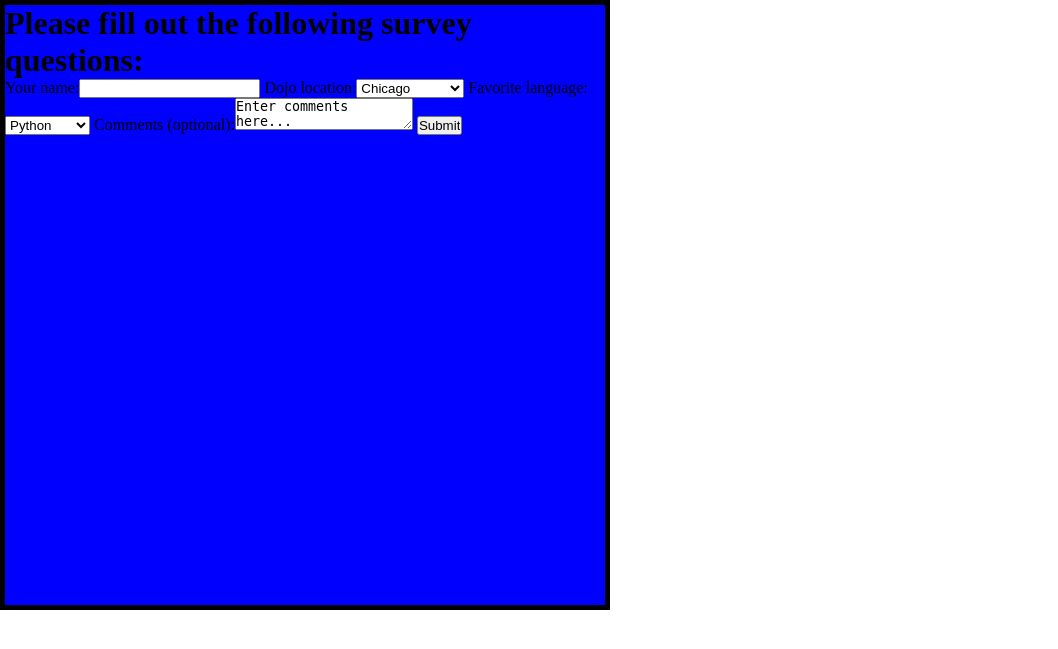
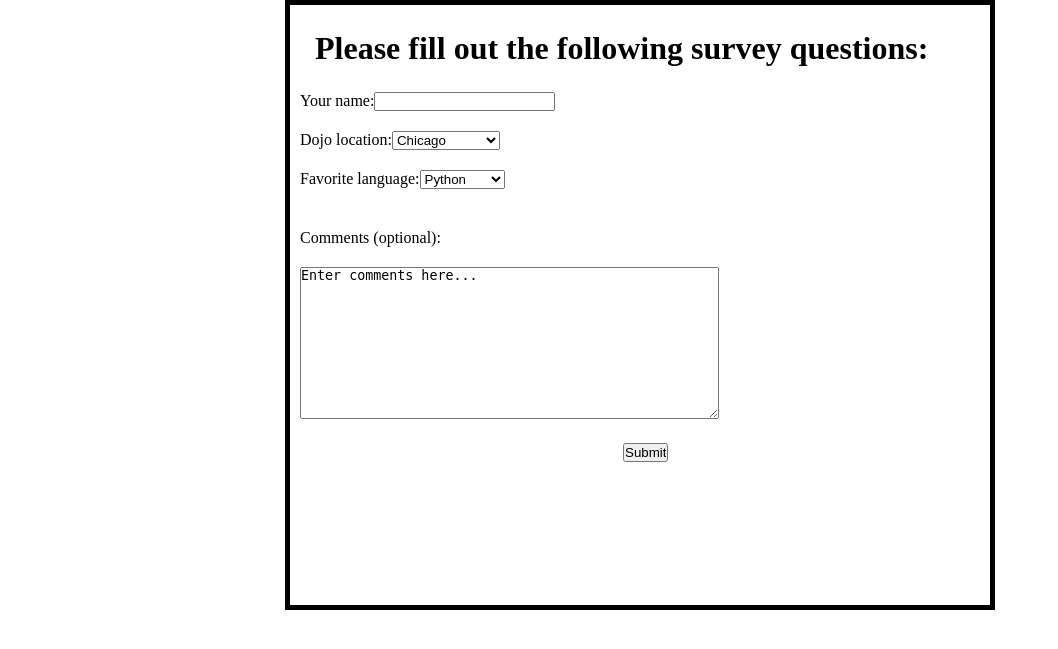
Before and after one commit to MichaelKirkaldyV/dojoSurvey, a Flask app: page / in a window 1280 px wide. Shown: the top 649 px of the page, without its empty margins (0-1058 px from the left). Run offline with Flask 2, Linux system fonts and the light colour scheme.

Commit message:
Updates to all files

```diff
--- a/server.py
+++ b/server.py
@@ -1,11 +1,19 @@
-from flask import Flask, render_template  # Import Flask to allow us to create our app, and import
-                                          # render_template to allow us to render index.html.
-app = Flask(__name__)                     # Global variable __name__ tells Flask whether or not we
-                                          # are running the file directly or importing it as a module.
-@app.route('/')                           # The "@" symbol designates a "decorator" which attaches the
-                                          # following function to the '/' route. This means that
-                                          # whenever we send a request to localhost:5000/ we will run
-                                          # the following "hello_world" function.
+from flask import Flask, render_template, request, redirect
+
+app = Flask(__name__)
+
+@app.route('/')
 def index():
-  return render_template('index.html')    # Render the template and return it!
+  return render_template('index.html')
+
+@app.route('/survey', methods=['POST'])
+def survey():
+	print "Summary:"
+	name = request.form['name']
+	locations = request.form['locations']
+	languages = request.form['languages']
+	comments = request.form['comments']
+	return redirect('/')
+
+
 app.run(debug=True)
--- a/static/css/style.css
+++ b/static/css/style.css
@@ -1,11 +1,43 @@
 * {
-	margin: 0;
+	margin: 0 auto;
 	padding: 0;
+
 }
 
 #container{
-	width: 600px;
+	width: 700px;
 	height: 600px;
 	border: 5px solid black;
-	background-color: blue;
 }
+
+h1{
+	margin: 25px;
+
+}
+
+#name{
+	margin: 10px;
+
+}
+
+#select1{
+	margin-left: 10px;
+	margin-top: 20px;
+}
+#select2{
+	margin-left: 10px;
+	margin-top: 20px;
+}
+textarea{
+	margin-left: 10px;
+	margin-top: 20px;
+}
+label{
+	display: block;
+	margin-left: 10px;
+	margin-top: 40px;
+}
+#submit{
+	margin-top: 20px;
+	margin-left: 333px;
+}
--- a/templates/index.html
+++ b/templates/index.html
@@ -7,24 +7,34 @@
 	<body>
 		<div id="container">
 			<h1>Please fill out the following survey questions:</h1>
-			<form>
-				Your name:<input type="text" name="name">
-				Dojo location:<select>
+			<form action="/survey" method="post">
+				<div id="name">
+					Your name:<input type="text" name="name" class="input_name">
+				</div>
+				<div id="select1">
+					Dojo location:<select name="locations">
 										<option>Chicago</option>
 										<option>San Francisco</option>
 										<option>Seattle</option>
 										<option>Los Angeles</option>
 								</select>
-				Favorite language:<select>
+				</div>
+				<div id="select2">
+					Favorite language:<select name="languages">
 											<option>Python</option>
 											<option>Ruby</option>
 											<option>JavaScript</option>
 											<option>Java</option>
 											<option>C#</option>
-
 									</select>
-							Comments (optional):<textarea>Enter comments here...</textarea>
-							<input type="submit" name="Submit">
+				</div>
+							<label>
+								Comments (optional):
+							</label>
+							<textarea cols="50" rows="10" name="comments">Enter comments here...</textarea>
+							<div id="submit">
+							<input type="submit" name="Submit" class="submit">
+							</div>
 			</form>
 		</div>
 	</body>
```
Lines whose indentation alone changed are shown as unchanged.
